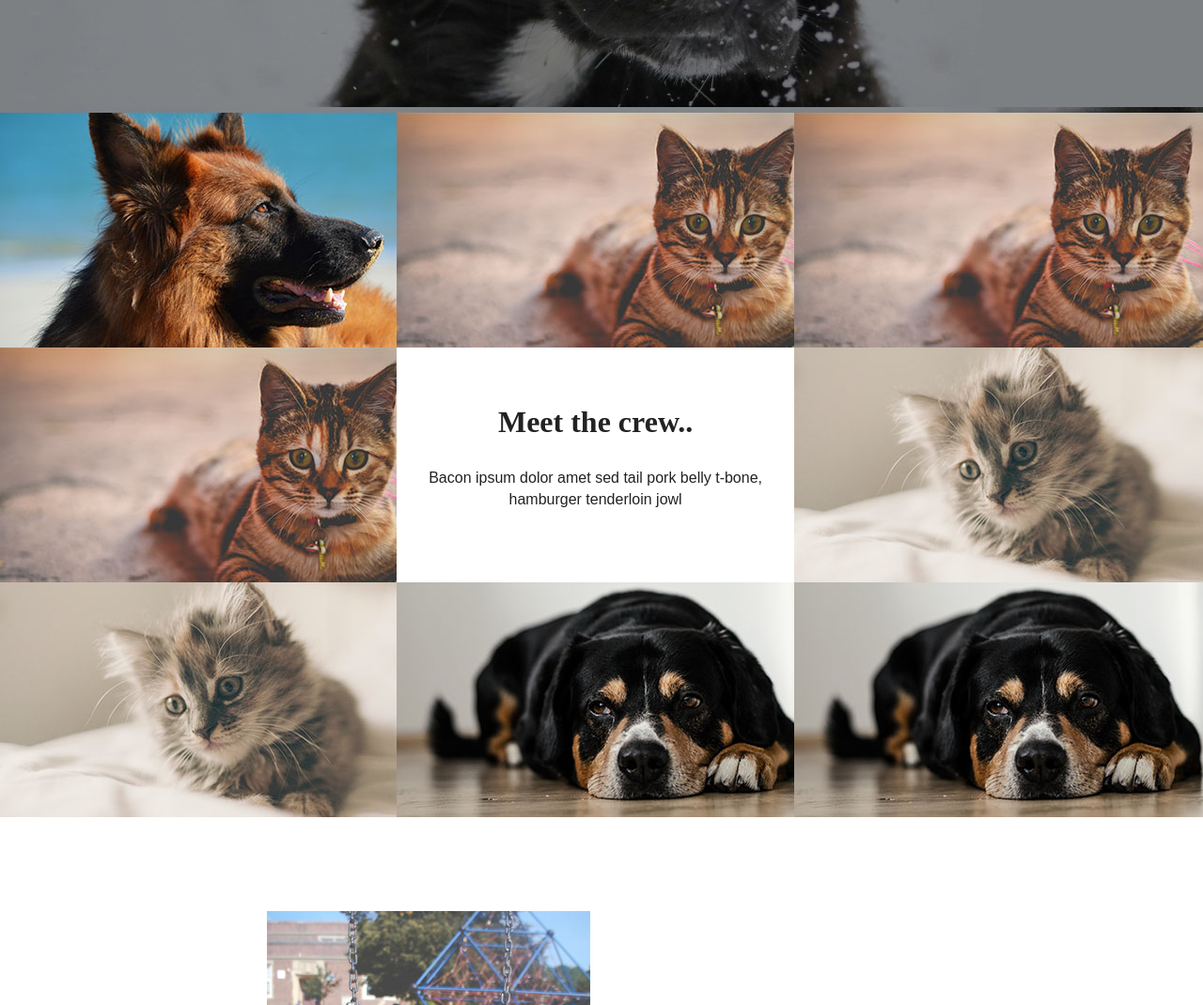
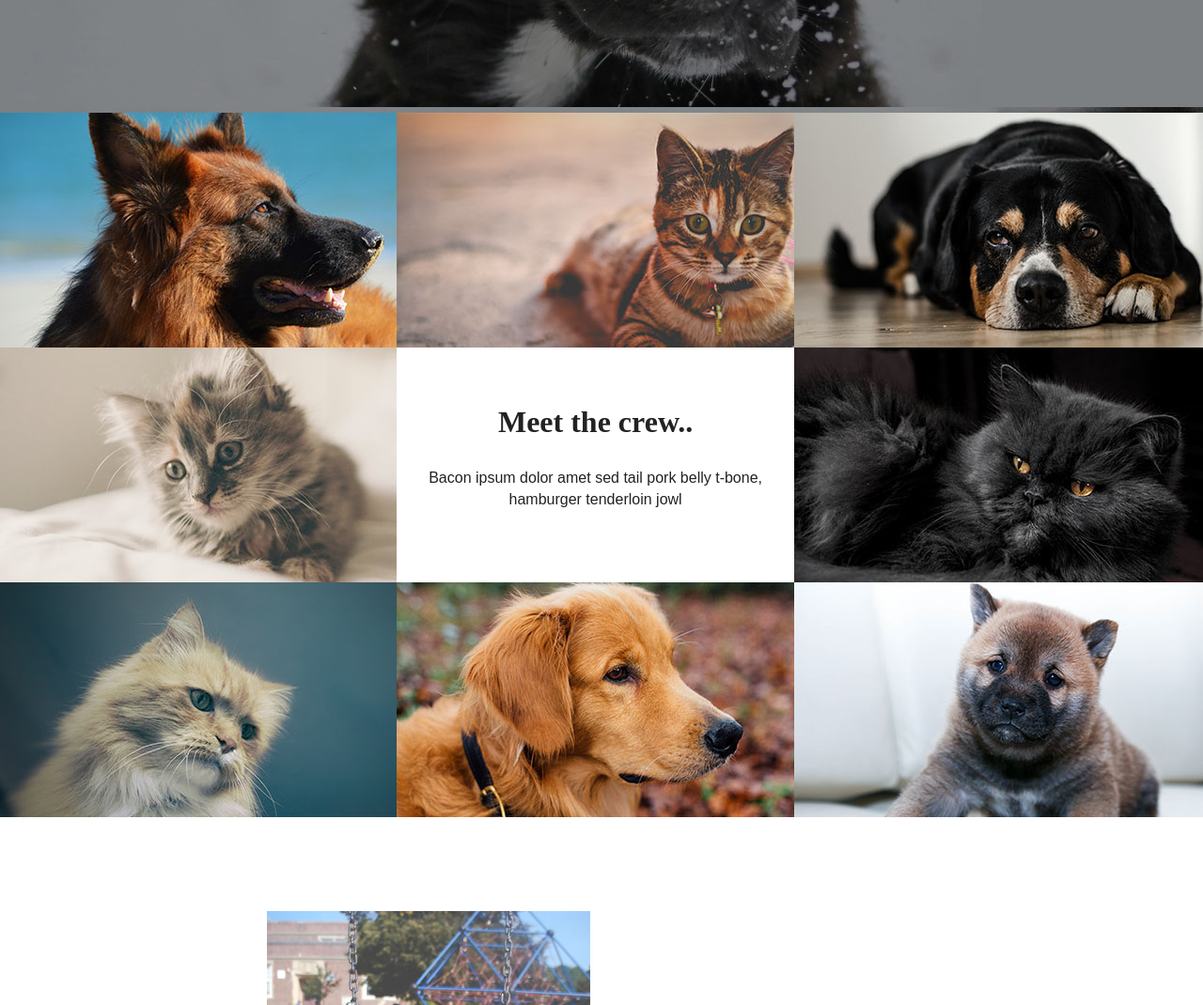
Before and after one commit to fgiambruno/FEWD-FINAL-PROJECT, a plain HTML site: page index.html in a window 1280 px wide. Shown: the part 520-1590 px from the top of the page at 94% size. Drawn offline with nearby package versions, Linux system fonts and the light colour scheme; files whose address does not match are found by name.

Commit message:
adopt images

```diff
--- a/index.html
+++ b/index.html
@@ -41,8 +41,8 @@
                 <div class="row1">
                     <div id="dog1"><img src="img/adopt1.jpg" alt="Chicago"></div>
                     <div id="dog2"><img src="img/adopt2.jpg" alt="Chicago"></div>
-                    <div id="dog3"><img src="img/adopt2.jpg" alt="Chicago"></div>
-                     <div id="dog4"><img src="img/adopt2.jpg" alt="Chicago"></div>
+                    <div id="dog3"><img src="img/adopt4.jpg" alt="Chicago"></div>
+                     <div id="dog4"><img src="img/adopt3.jpg" alt="Chicago"></div>
                    <!--  <div id="dog4"><p><strong>Bart</strong>, beach lover! 2 year old and 80 punds</p></div>  -->
                 <!-- </div>
                 <div class="row2"> -->
@@ -50,10 +50,10 @@
                         <h2>Meet the crew..</h2>
                         <p>Bacon ipsum dolor amet sed tail pork belly t-bone, hamburger tenderloin jowl</p>
                     </div>
-                    <div id="dog6"><img src="img/adopt3.jpg" alt="Chicago"></div>
-                    <div id="dog7"><img src="img/adopt3.jpg" alt="Chicago"></div>
-                    <div id="dog8"><img src="img/adopt4.jpg" alt="Chicago"></div>
-                    <div id="dog8"><img src="img/adopt4.jpg" alt="Chicago"></div>
+                    <div id="dog6"><img src="img/adopt6.jpg" alt="Chicago"></div>
+                    <div id="dog7"><img src="img/adopt5.jpg" alt="Chicago"></div>
+                    <div id="dog8"><img src="img/adopt7.jpg" alt="Chicago"></div>
+                    <div id="dog8"><img src="img/adopt8.jpg" alt="Chicago"></div>
                 </div>
             </div>
             <div class="about">
```
Also changed, not shown: img/adopt5.jpg (added), img/adopt6.jpg (added), img/adopt7.jpg (added), img/adopt8.jpg (added).
